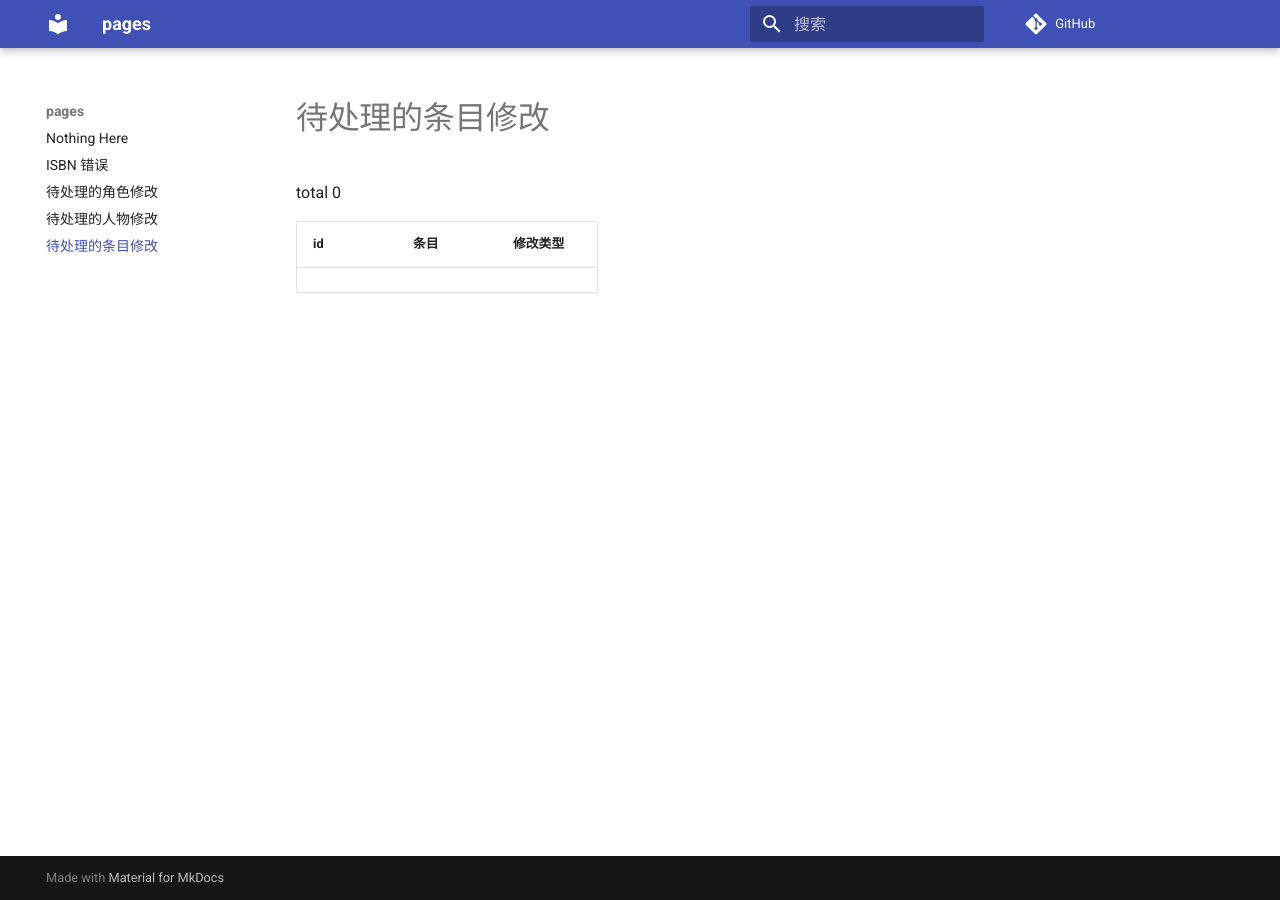
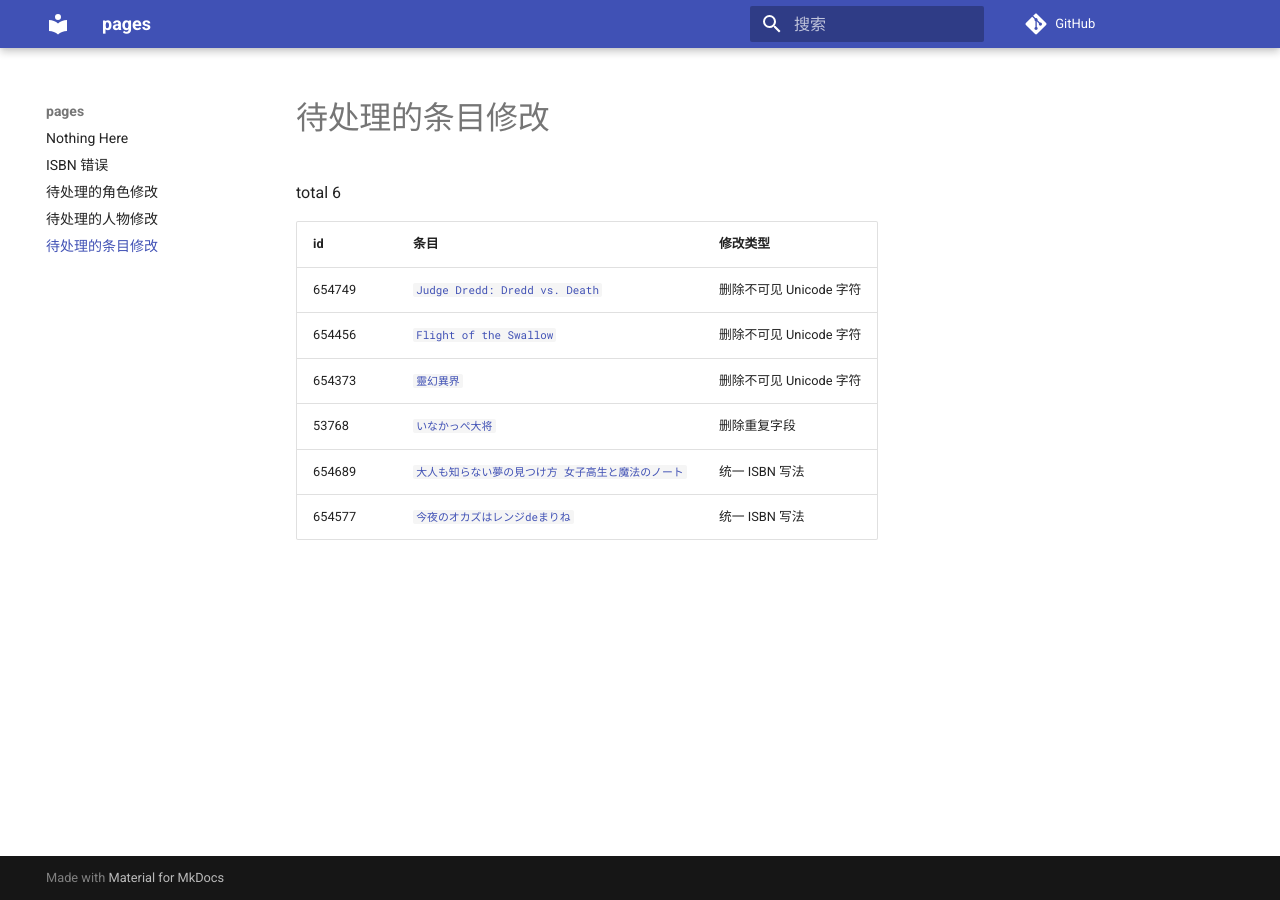
Before and after one commit to trim21/bangumi-pages, an MkDocs documentation site: the page built from docs/pending-subject-changes.md, in a window 1280 px wide. Built offline with MkDocs 1.6.1 and Material for MkDocs 9.7.7, drawn with Linux system fonts in a browser that asks for light colours; comment, search, counter and statistics services are not loaded.

Commit message:
update pending-changes.md

```diff
--- a/docs/pending-subject-changes.md
+++ b/docs/pending-subject-changes.md
@@ -1,6 +1,12 @@
 # 待处理的条目修改
 
-total 0
+total 6
 
 | id | 条目 | 修改类型 |
 | --- | --- | --- |
+| 654749 | [`Judge Dredd: Dredd vs. Death`](https://bgm.tv/subject/654749) | 删除不可见 Unicode 字符 |
+| 654456 | [`Flight of the Swallow`](https://bgm.tv/subject/654456) | 删除不可见 Unicode 字符 |
+| 654373 | [`靈幻異界`](https://bgm.tv/subject/654373) | 删除不可见 Unicode 字符 |
+| 53768 | [`いなかっぺ大将`](https://bgm.tv/subject/53768) | 删除重复字段 |
+| 654689 | [`大人も知らない夢の見つけ方 女子高生と魔法のノート`](https://bgm.tv/subject/654689) | 统一 ISBN 写法 |
+| 654577 | [`今夜のオカズはレンジdeまりね`](https://bgm.tv/subject/654577) | 统一 ISBN 写法 |
```
